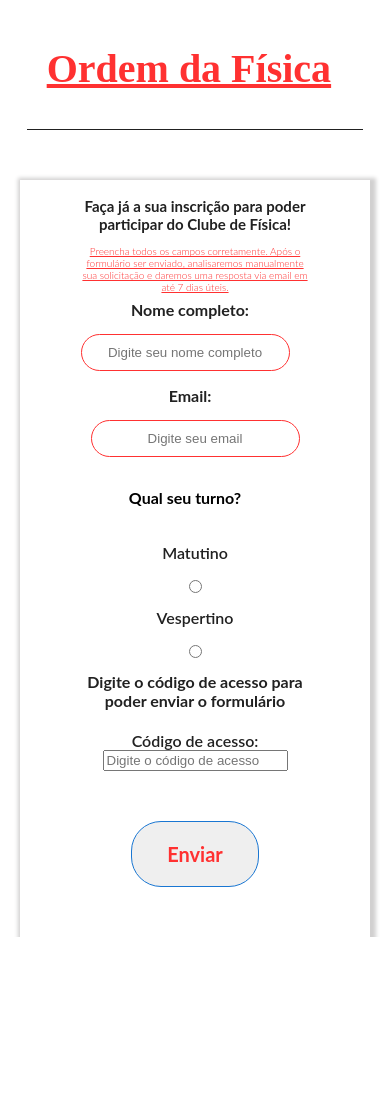
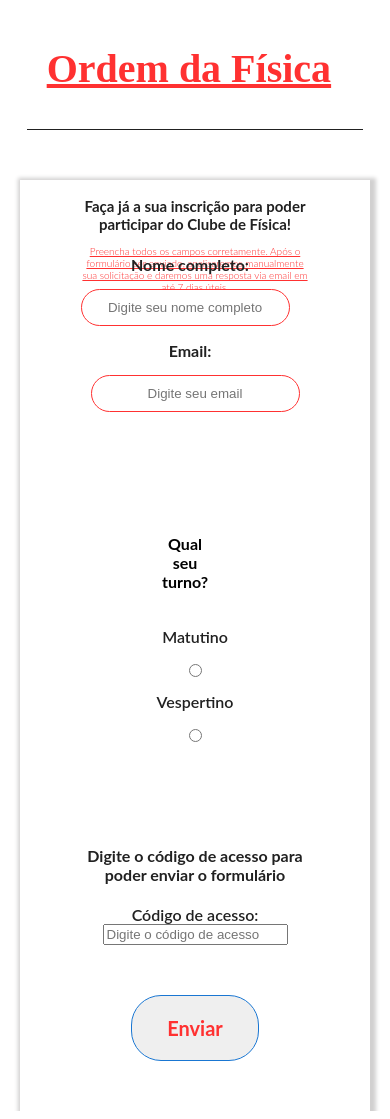
Before and after one commit to Azazel-Admetus/ordem_da_fisica-JLA, a PHP site: page /html/formulario.php in a window 390 px wide. Before the commit the page ends 937 px from the top, so only its background shows below. Run offline with PHP 8.4, Linux system fonts and the light colour scheme; a stand-in replaces the project's code that opens the database connection.

Commit message:
padding aumentado #turno-ta

```diff
--- a/css/form.css
+++ b/css/form.css
@@ -195,7 +195,7 @@ form footer button:hover{
     text-decoration:underline;
 
 }
-@media (max-width: 700px){
+@media (max-width: 900px){
     html, body{
         overflow: auto;
         max-width: 100%;
@@ -233,7 +233,7 @@ form footer button:hover{
         gap: 15px;
         align-items: center;
         text-align: center;
-        padding: 10px 15px;
+        padding: 100px 150px;
     }
     main form section #cod{
         margin-top: -15%;
```
